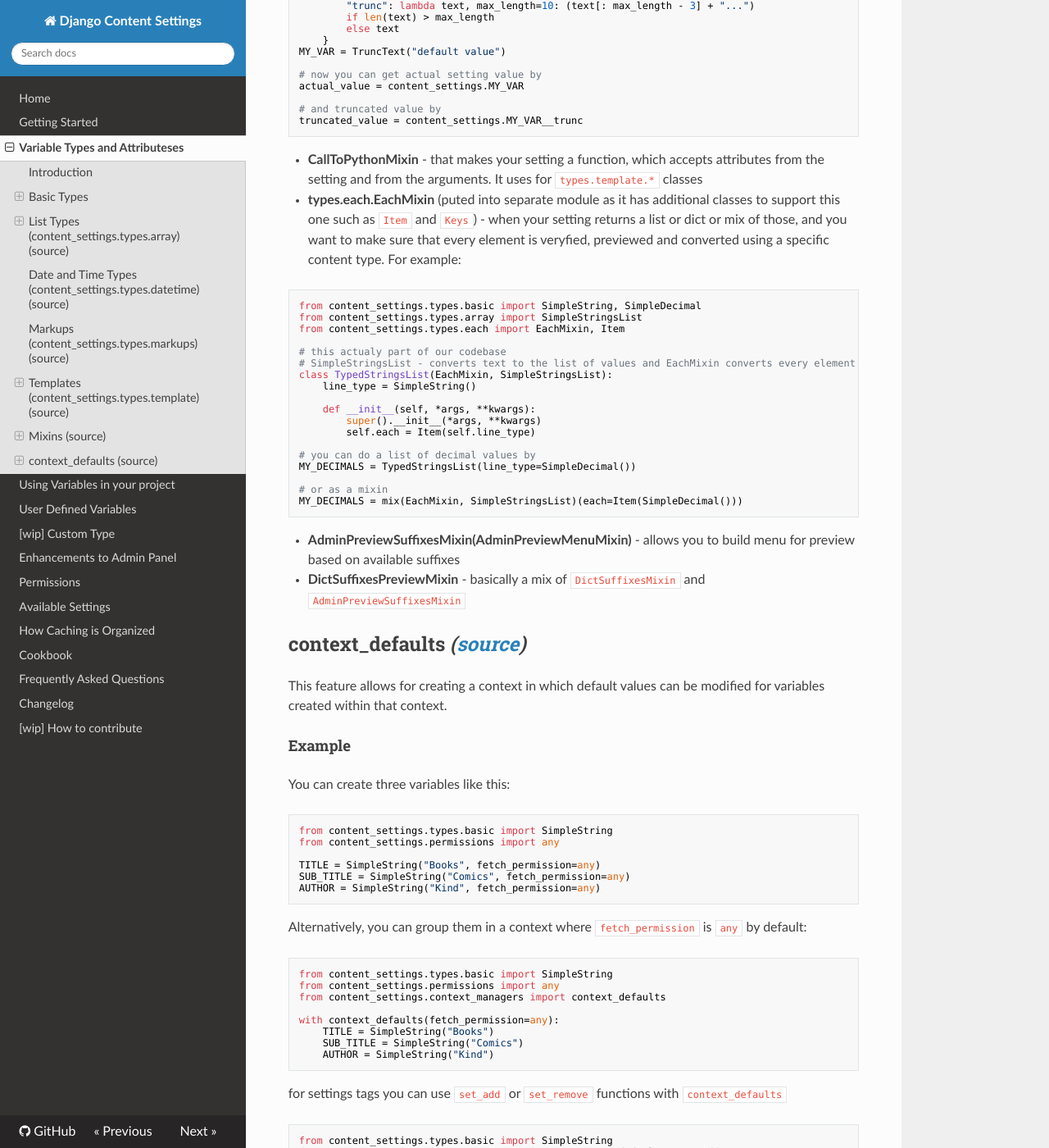
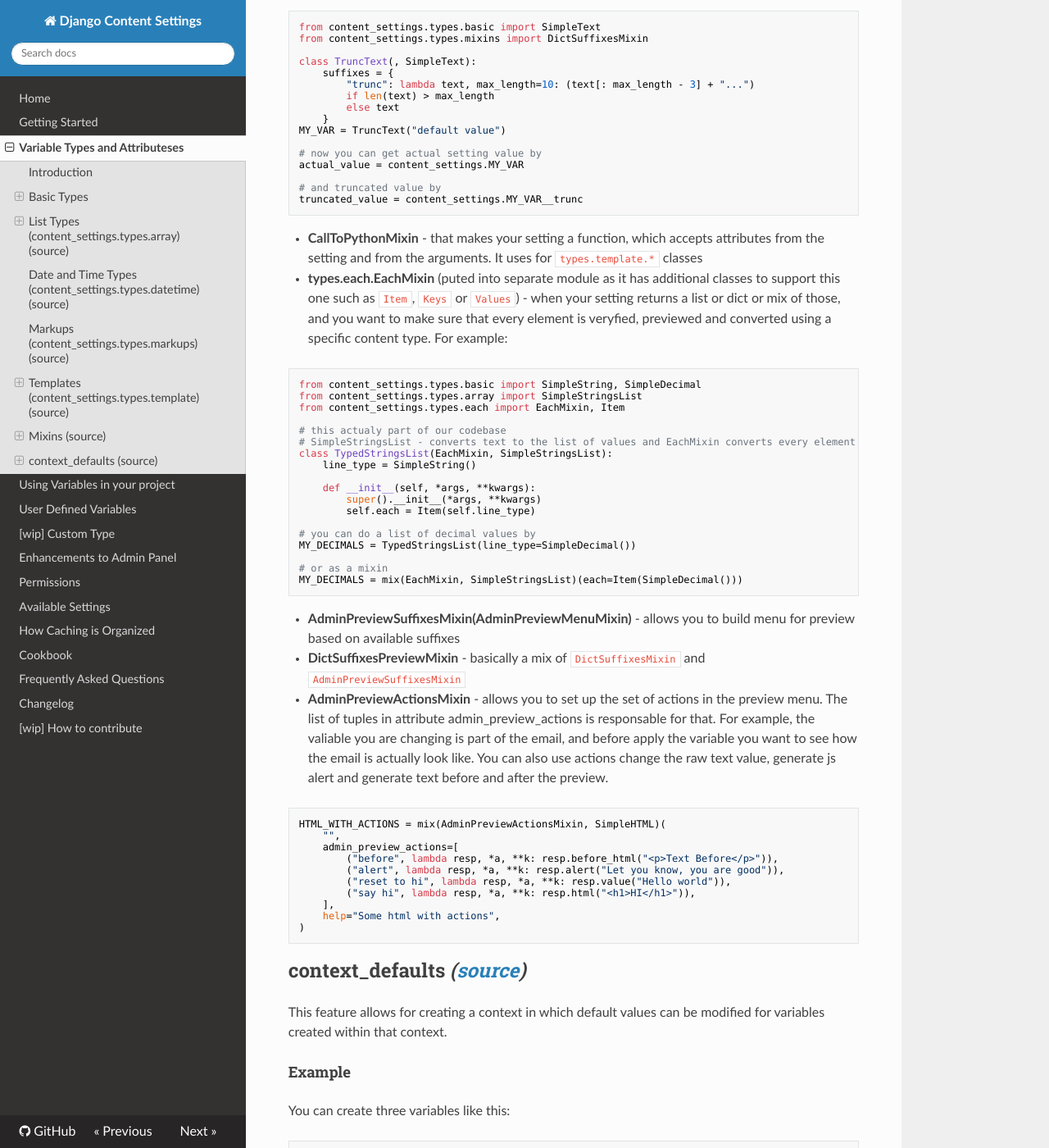
Before and after one commit to occipital/django-content-settings, an MkDocs documentation site: the page built from docs/types.md, in a window 1280 px wide and 1400 px high, scrolled down 7161 px. Shown: the whole window at 82% size. Built offline with MkDocs 1.6.1, drawn with Linux system fonts in a browser that asks for light colours; nearby versions of some CDN libraries; some of the changed text lies outside the part shown.

Commit message:
#30 docs

````diff
--- a/docs/types.md
+++ b/docs/types.md
@@ -31,7 +31,8 @@ You can learn more about fields and widgets in [official Django Forms documentat
 
 - **value_required** (default: False): Whether the field must be filled.
 - **tags** (default: None): Array of tags associated with the variable for easier navigation in admin.
-- **validators** (default: empty tuple): Additional validation functions.
+- **validators** (default: empty tuple): Additional validation functions for the python object.
+- **validators_raw** (default: empty tuple): Additional validation functions for the raw text value.
 - **version** (default: ""): we will talk more about this attribute in [caching](caching.md). Updating this value trigges updating db value to default value after db migration (`python manage.py migrate`).
 
 Note: Validators are not used when converting text from the database to the variable object.
@@ -118,7 +119,7 @@ content_settings.MY_VAR__second == Decimal("4.12")
 
 It has a big variety of attributes:
 
-- **split_type** - the type which will be used for each value
+- **split_type** - the type which will be used for each value. You can use a dict to set a specific type for each key
 - **split_default_key** - the key which will be used for the first line
 - **split_not_found** - the function which will be used for chosing default value
 - **split_default_chooser** - what should be done if the required key not found. `NOT_FOUND_DEFAULT` - return default value, `NOT_FOUND_KEY_ERROR` raise an exception and `NOT_FOUND_VALUE` return value from **split_not_found_value**
@@ -215,6 +216,7 @@ content_settings.TITLE_IMG
 - **DjangoModelTemplate**: is a specialized class for rendering templates for individual Django model objects
     - **model_queryset**: A query set of objects that can be used as an argument. The setting only takes the first element for preview purposes in the admin panel.
     - **obj_name**: The name under which the model object is passed to the template.
+- **DjangoModelTemplateHTML**: same as *DjangoModelTemplate* but generate HTML instead
 - **SimpleEval**: is designed to store Python code as the setting's value. When the function is called, the arguments dict is passed to the code execution.
 
 Example:
@@ -287,6 +289,7 @@ MAX_PRICE = mix(PositiveValidationMixin, SimpleDecimal)("9.99", help="maximum al
 ### Available Mixins
 
 - **MinMaxValidationMixin** - adds a validator that the result value is bigger or/and lower. It adds attributes `min_value` and `max_value`
+- **EmptyNoneMixin** - set value to None it is an empty value
 - **PositiveValidationMixin** - shortcut to for `MinMaxValidationMixin` to make sure the value is positive
 - **DictSuffixesMixin** - supports a dict of available suffixes for the variable. For example:
 
@@ -310,7 +313,7 @@ truncated_value = content_settings.MY_VAR__trunc
 ```
 
 - **CallToPythonMixin** - that makes your setting a function, which accepts attributes from the setting and from the arguments. It uses for `types.template.*` classes
-- **types.each.EachMixin** (puted into separate module as it has additional classes to support this one such as `Item` and `Keys`) - when your setting returns a list or dict or mix of those, and you want to make sure that every element is veryfied, previewed and converted using a specific content type. For example:
+- **types.each.EachMixin** (puted into separate module as it has additional classes to support this one such as `Item`, `Keys` or `Values`) - when your setting returns a list or dict or mix of those, and you want to make sure that every element is veryfied, previewed and converted using a specific content type. For example:
 
 ```python
 from content_settings.types.basic import SimpleString, SimpleDecimal
@@ -335,6 +338,20 @@ MY_DECIMALS = mix(EachMixin, SimpleStringsList)(each=Item(SimpleDecimal()))
 
 - **AdminPreviewSuffixesMixin(AdminPreviewMenuMixin)** - allows you to build menu for preview based on available suffixes
 - **DictSuffixesPreviewMixin** - basically a mix of `DictSuffixesMixin` and `AdminPreviewSuffixesMixin`
+- **AdminPreviewActionsMixin** - allows you to set up the set of actions in the preview menu. The list of tuples in attribute admin_preview_actions is responsable for that. For example, the valiable you are changing is part of the email, and before apply the variable you want to see how the email is actually look like. You can also use actions change the raw text value, generate js alert and generate text before and after the preview.
+
+```python
+HTML_WITH_ACTIONS = mix(AdminPreviewActionsMixin, SimpleHTML)(
+    "",
+    admin_preview_actions=[
+        ("before", lambda resp, *a, **k: resp.before_html("<p>Text Before</p>")),
+        ("alert", lambda resp, *a, **k: resp.alert("Let you know, you are good")),
+        ("reset to hi", lambda resp, *a, **k: resp.value("Hello world")),
+        ("say hi", lambda resp, *a, **k: resp.html("<h1>HI</h1>")),
+    ],
+    help="Some html with actions",
+)
+```
 
 ## context_defaults *([source](https://github.com/occipital/django-content-settings/blob/master/content_settings/context_managers.py))*
 
````
Also changed, not shown: docs/changelog.md (+6 -6 lines).
